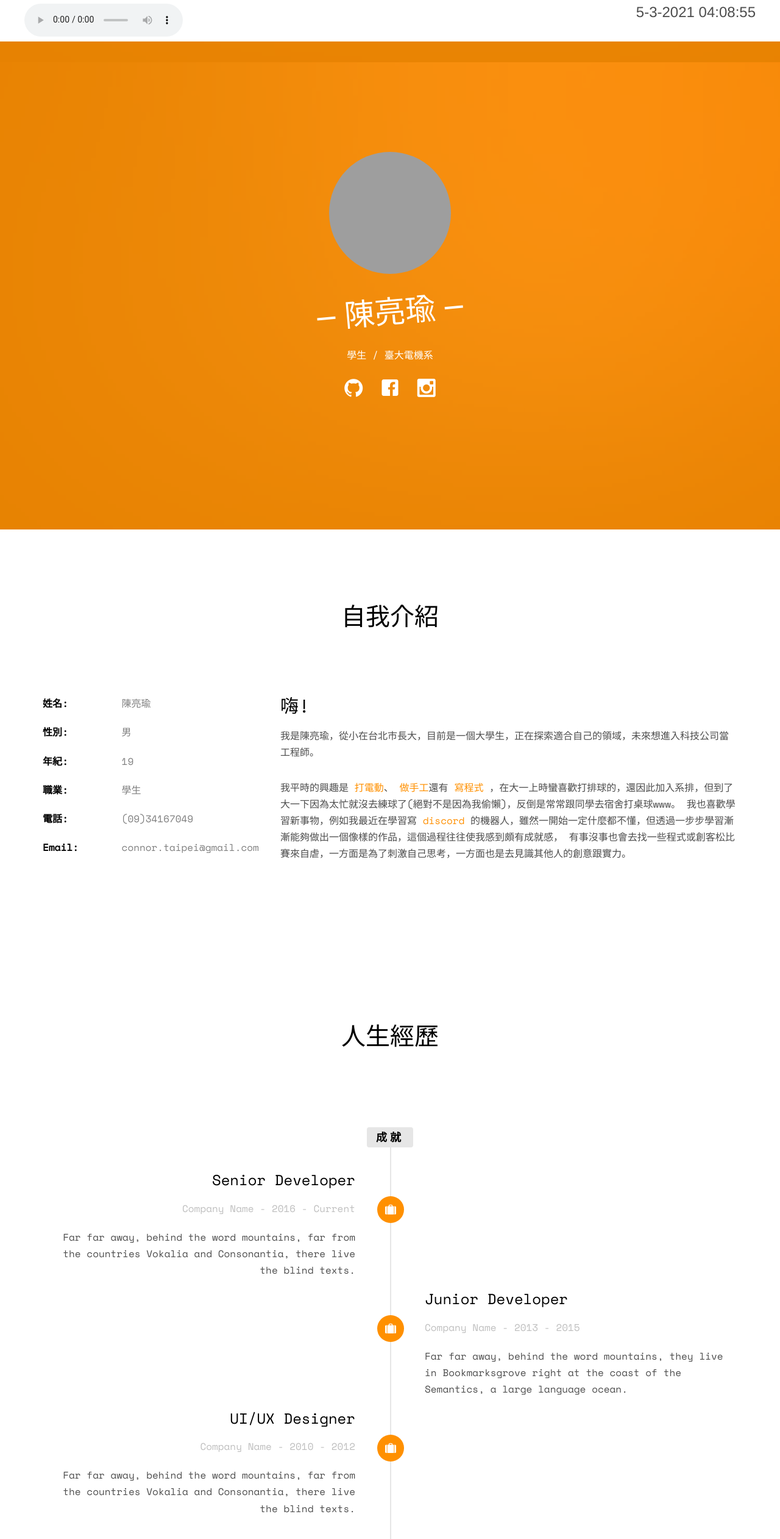
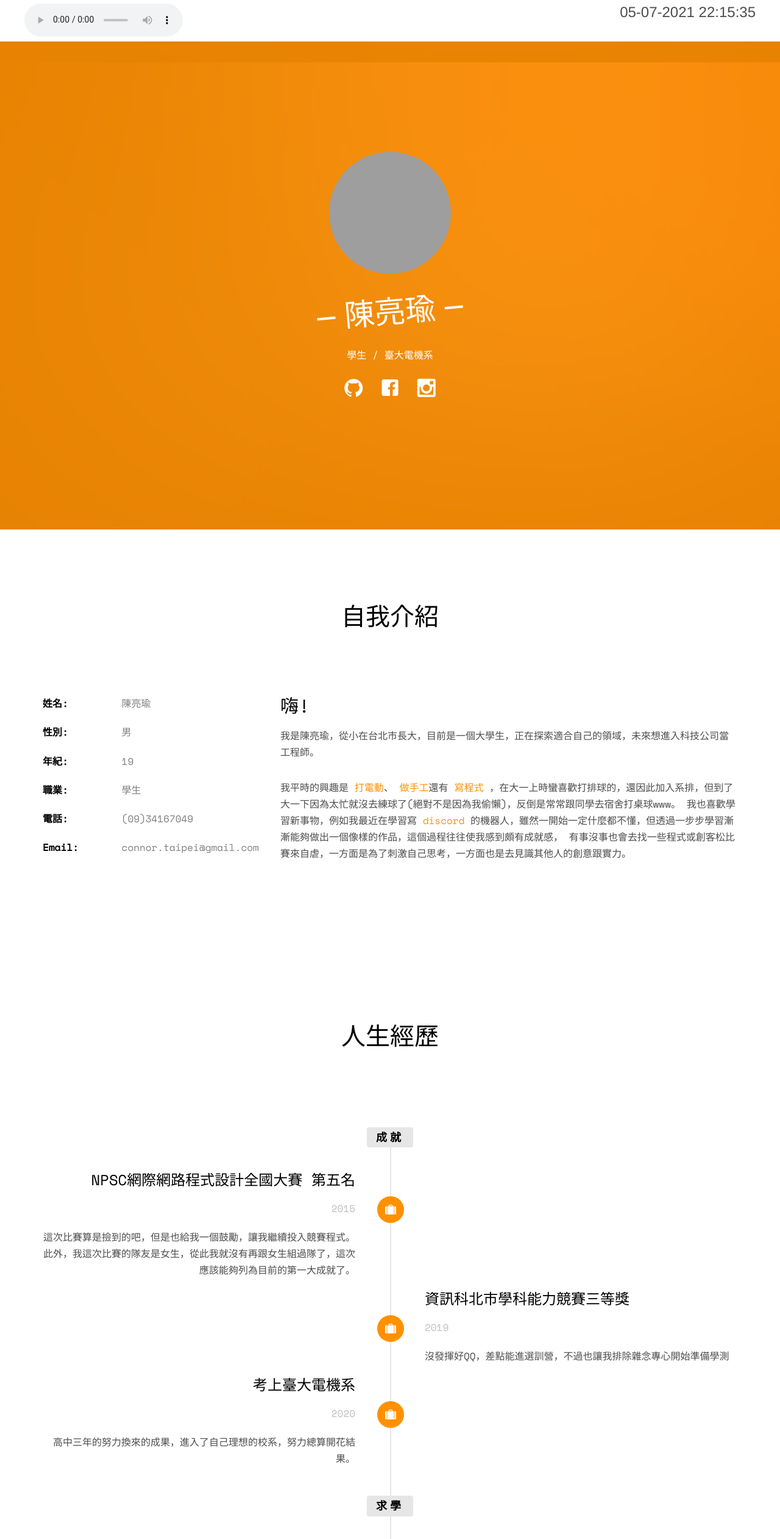
Before and after one commit to connor226/connor226.github.io, a plain HTML site: page index.html in a window 1280 px wide. Shown: the top 2523 px of the page at 61% size. Drawn offline with nearby package versions, Linux system fonts and the light colour scheme; grey boxes are pictures that could not be loaded; files whose address does not match are found by name.

Commit message:
add timer

```diff
--- a/index.html
+++ b/index.html
@@ -63,7 +63,7 @@
 			Your browser does not support the audio element.
 		</audio>
 
-		<p id = "hw3-date">5-3-2021 04:08:55</p>
+		<p id = "hw3-date"></p>
 	</div>
 
 	<div class="fh5co-loader"></div>
@@ -147,11 +147,11 @@
 							<div class="timeline-badge"><i class="icon-suitcase"></i></div>
 							<div class="timeline-panel">
 								<div class="timeline-heading">
-									<h3 class="timeline-title">Senior Developer</h3>
-									<span class="company">Company Name - 2016 - Current</span>
+									<h3 class="timeline-title">NPSC網際網路程式設計全國大賽 第五名</h3>
+									<span class="company">2015</span>
 								</div>
 								<div class="timeline-body">
-									<p>Far far away, behind the word mountains, far from the countries Vokalia and Consonantia, there live the blind texts.</p>
+									<p>這次比賽算是撿到的吧，但是也給我一個鼓勵，讓我繼續投入競賽程式。此外，我這次比賽的隊友是女生，從此我就沒有再跟女生組過隊了，這次應該能夠列為目前的第一大成就了。</p>
 								</div>
 							</div>
 						</li>
@@ -159,11 +159,11 @@
 							<div class="timeline-badge"><i class="icon-suitcase"></i></div>
 							<div class="timeline-panel">
 								<div class="timeline-heading">
-									<h3 class="timeline-title">Junior Developer</h3>
-									<span class="company">Company Name - 2013 - 2015</span>
+									<h3 class="timeline-title">資訊科北市學科能力競賽三等獎</h3>
+									<span class="company">2019</span>
 								</div>
 								<div class="timeline-body">
-									<p>Far far away, behind the word mountains, they live in Bookmarksgrove right at the coast of the Semantics, a large language ocean.</p>
+									<p>沒發揮好QQ，差點能進選訓營，不過也讓我排除雜念專心開始準備學測</p>
 								</div>
 							</div>
 						</li>
@@ -171,11 +171,11 @@
 							<div class="timeline-badge"><i class="icon-suitcase"></i></div>
 							<div class="timeline-panel">
 								<div class="timeline-heading">
-									<h3 class="timeline-title">UI/UX Designer</h3>
-									<span class="company">Company Name - 2010 - 2012</span>
+									<h3 class="timeline-title">考上臺大電機系</h3>
+									<span class="company">2020</span>
 								</div>
 								<div class="timeline-body">
-									<p>Far far away, behind the word mountains, far from the countries Vokalia and Consonantia, there live the blind texts.</p>
+									<p>高中三年的努力換來的成果，進入了自己理想的校系，努力總算開花結果。</p>
 								</div>
 							</div>
 						</li>
@@ -204,7 +204,7 @@
 									<span class="company"><a class="hw3-a" href="https://www.yphs.tp.edu.tw/tc_index.asp">臺北市私立延平中學</a>   2014 - 2017</span>
 								</div>
 								<div class="timeline-body">
-									<p>國中換了一個學習環境，競爭教小學時期激烈，所以一開始我有些不習慣，但也是在這個時候我參加了學校的程式設計班，讓我自從國中就開始學習c++，開啟我對電資領域的興趣。</p>
+									<p>國中同學間的競爭比小學時期激烈，所以一開始我有些不習慣，但也是在這個時候我參加了學校的程式設計班，讓我自從國中就開始學習c++，開啟我對電資領域的興趣。</p>
 								</div>
 							</div>
 						</li>
@@ -216,7 +216,7 @@
 									<span class="company"><a class="hw3-a" href="https://www.yphs.tp.edu.tw/tc_index.asp">臺北市私立延平高中</a>   2017 - 2020</span>
 								</div>
 								<div class="timeline-body">
-									<p>高中是從國中直升上去，基本上我就讀的學校是升學取向，學校也確實幫助我考上了心目中的第一志願，但我在念書之餘我也一直在精進我的程式能力，並且參加各種校內校外的比賽。</p>
+									<p>高中是從國中直升上去，我就讀的學校基本上屬於升學取向，學校也確實幫助我考上了心目中的第一志願，而我在念書之餘我也一直在精進我的程式能力，並且參加各種校內校外的比賽。</p>
 								</div>
 							</div>
 						</li>
@@ -228,7 +228,7 @@
 									<span class="company"><a class="hw3-a" href="https://www.ntu.edu.tw/">臺灣大學</a> <a class="hw3-a" href="https://web.ee.ntu.edu.tw/">電機工程系</a>   2020 - now</span>
 								</div>
 								<div class="timeline-body">
-									<p>上了大學，脫離私立學校的嚴厲束縛，等待我的是什麼樣的生活呢......</p>
+									<p>上了大學，等待我的是什麼樣的生活呢......</p>
 								</div>
 							</div>
 						</li>
@@ -242,7 +242,7 @@
 		<div class="container">
 			<div class="row">
 				<div class="col-md-8 col-md-offset-2 text-center fh5co-heading">
-					<h2>Skills</h2>
+					<h2>技能</h2>
 				</div>
 			</div>
 			<div class="row row-pb-md">
@@ -327,7 +327,7 @@
 		<div class="container">
 			<div class="row animate-box">
 				<div class="col-md-8 col-md-offset-2 text-center fh5co-heading">
-					<h2>Work</h2>
+					<h2>作品</h2>
 				</div>
 			</div>
 			<div class="row">
--- a/js/hw3.js
+++ b/js/hw3.js
@@ -0,0 +1,8 @@
+const timer = setInterval(myTimer, 0);
+
+function myTimer() {
+    const time_p = document.getElementById("hw3-date");
+    if(!time_p)  console.log('NMSL');
+    let current_time = new Date();
+    time_p.innerHTML = (("0"+(current_time.getMonth()+1)).slice(-2)) +"-"+ (("0"+current_time.getDate()).slice(-2)) +"-"+ (current_time.getFullYear()) +" "+ (("0"+current_time.getHours()).slice(-2)) +":"+ (("0" + current_time.getMinutes()).slice(-2)) +":"+ (("0" + current_time.getSeconds()).slice(-2));
+}
```
Also changed, not shown: readme.txt.
